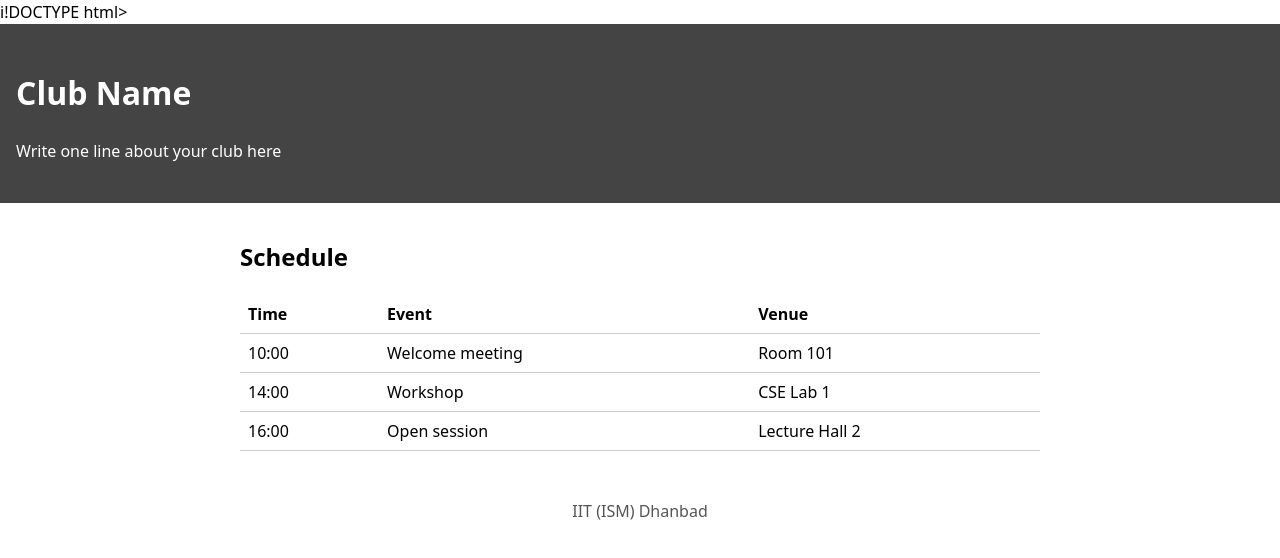
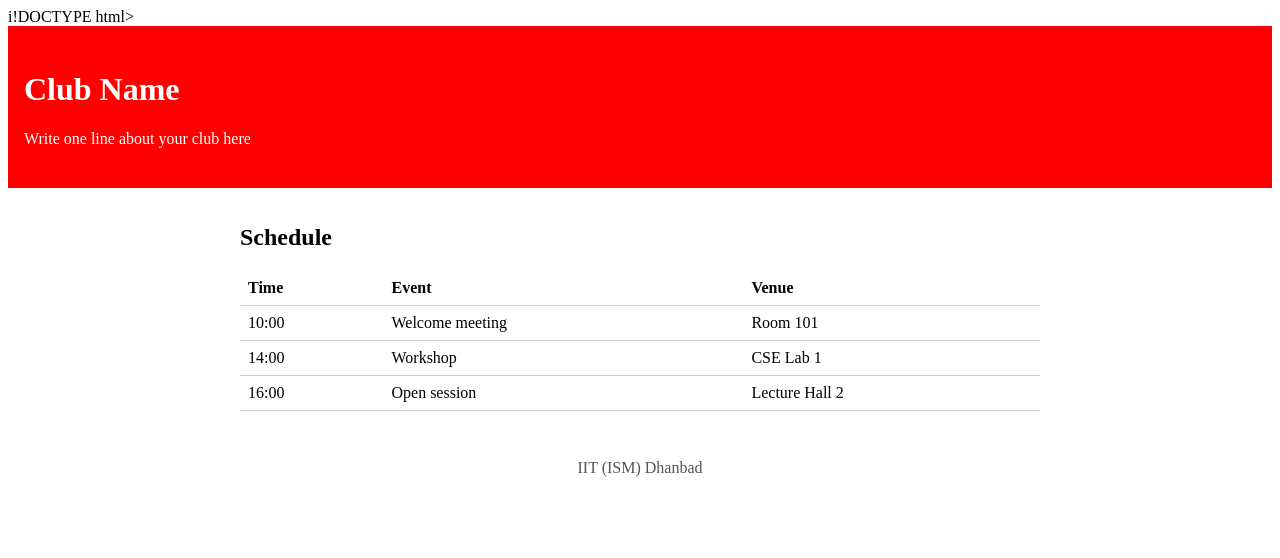
Before and after one commit to kaleruaishwarya/lab-10, a plain HTML site: page index.html in a window 1280 px wide. Drawn offline with Linux system fonts and the light colour scheme.

Commit message:
try a red header

```diff
--- a/style.css
+++ b/style.css
@@ -1,5 +1,4 @@
-body { margin: 0; font-family: system-ui, sans-serif; line-height: 1.5; }
-.site-header { background: #444444; color: white; padding: 1.5rem 1rem; }
+.site-header{ background: red; color: white; padding: 1.5rem 1rem; }
 main { max-width: 50rem; margin: 0 auto; padding: 1rem; }
 table { width: 100%; border-collapse: collapse; }
 th, td { text-align: left; padding: 0.5rem; border-bottom: 1px solid #ccc; }
```
